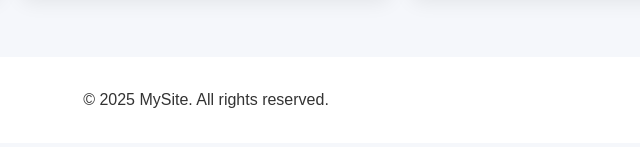
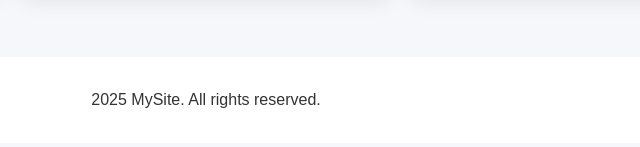
Before and after one commit to ABHISHEKTPETKAR08/workshop-repo, a plain HTML site: page index.html in a window 1280 px wide. Shown: the part 555-702 px from the top of the page, 434-1074 px from the left. Drawn offline with Linux system fonts and the light colour scheme.

Commit message:
changes in html and css file

```diff
--- a/homepage.css
+++ b/homepage.css
@@ -124,7 +124,7 @@ body {
 .footer {
   text-align: center;
   padding: 30px 0;
-  margin-top: 40px;
+  margin-top: 30px;
   background: #fff;
 }
 
--- a/index.html
+++ b/index.html
@@ -35,7 +35,7 @@
   </section>
 
   <footer class="footer">
-    <p>© 2025 MySite. All rights reserved.</p>
+    <p>2025 MySite. All rights reserved.</p>
   </footer>
 
 </body>
```
